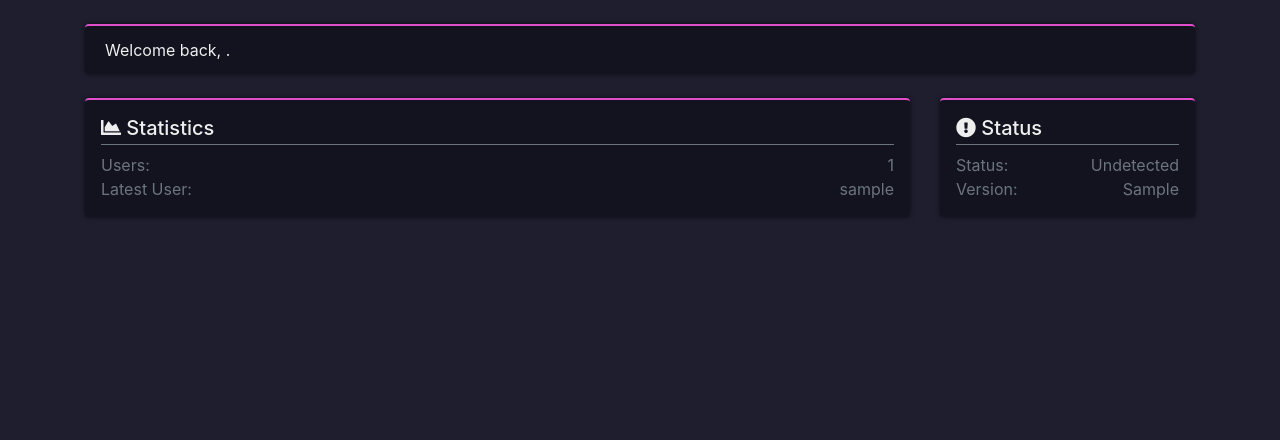
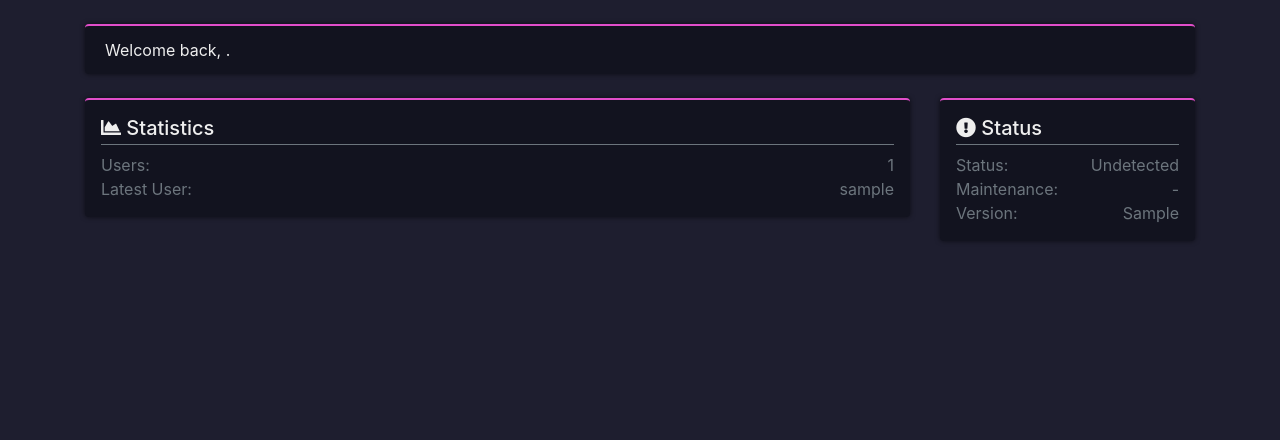
Before and after one commit to znixbtw/php-panel-v2, a PHP site: page /index.php in a window 1280 px wide. Shown: the part 56-496 px from the top of the page. Run offline with PHP 8.4, Linux system fonts and the light colour scheme; the visitor is signed in with stand-in values (Sample User, id 1); tables that the repository leaves empty or names only in its code hold one stand-in row (values such as "Sample post"); some libraries are stand-ins or nearby versions.

Commit message:
Added maintenance to status

```diff
--- a/index.php
+++ b/index.php
@@ -62,6 +62,11 @@ Util::navbar();
 						Status: <p class="float-right mb-0"><?php Util::display($cheat->getCheatData()->status); ?></p>
 					</div>
 
+					<!--Maintenance Yes or No-->
+					<div class="col-12 clearfix">
+						Maintenance: <p class="float-right mb-0"><?php Util::display($cheat->getCheatData()->maintenance); ?></p>
+					</div>
+
 					<!--Cheat version-->
 					<div class="col-12 clearfix">
 						Version: <p class="float-right mb-0"><?php Util::display($cheat->getCheatData()->version); ?></p>
```
